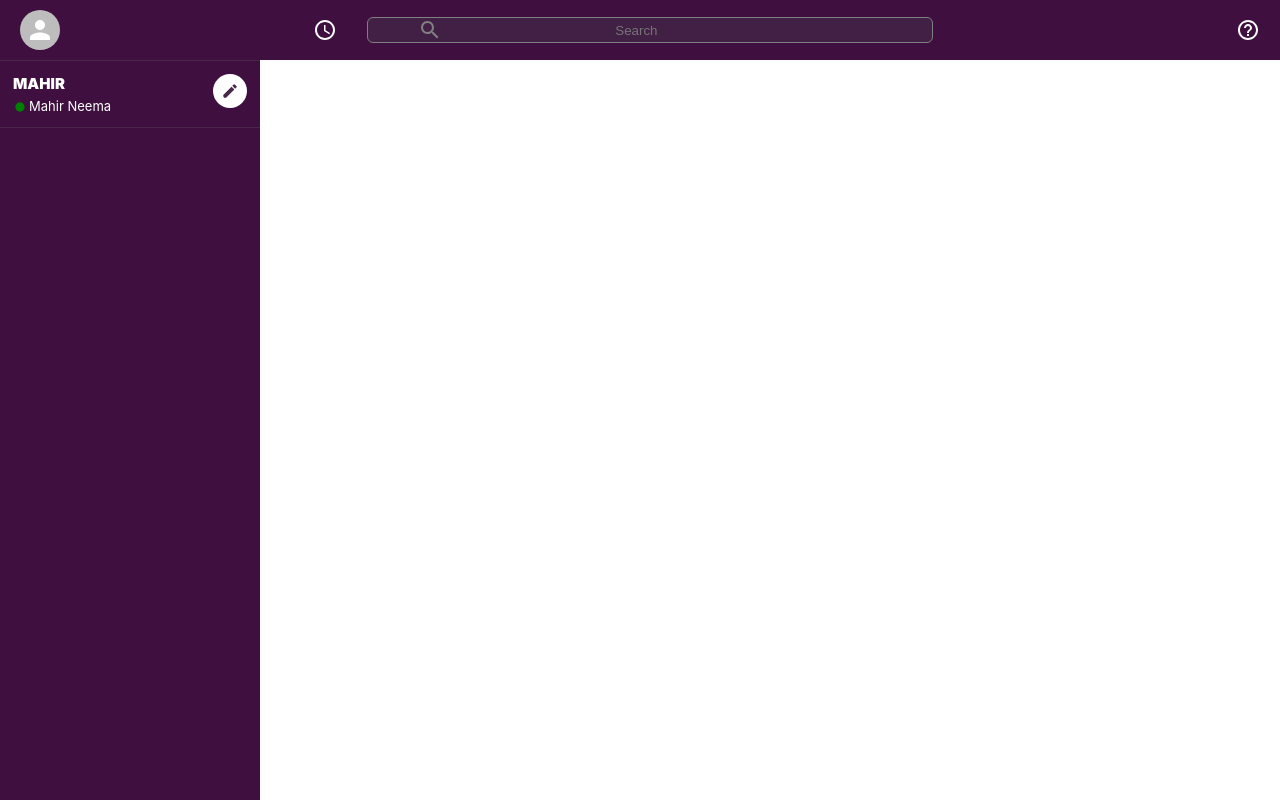
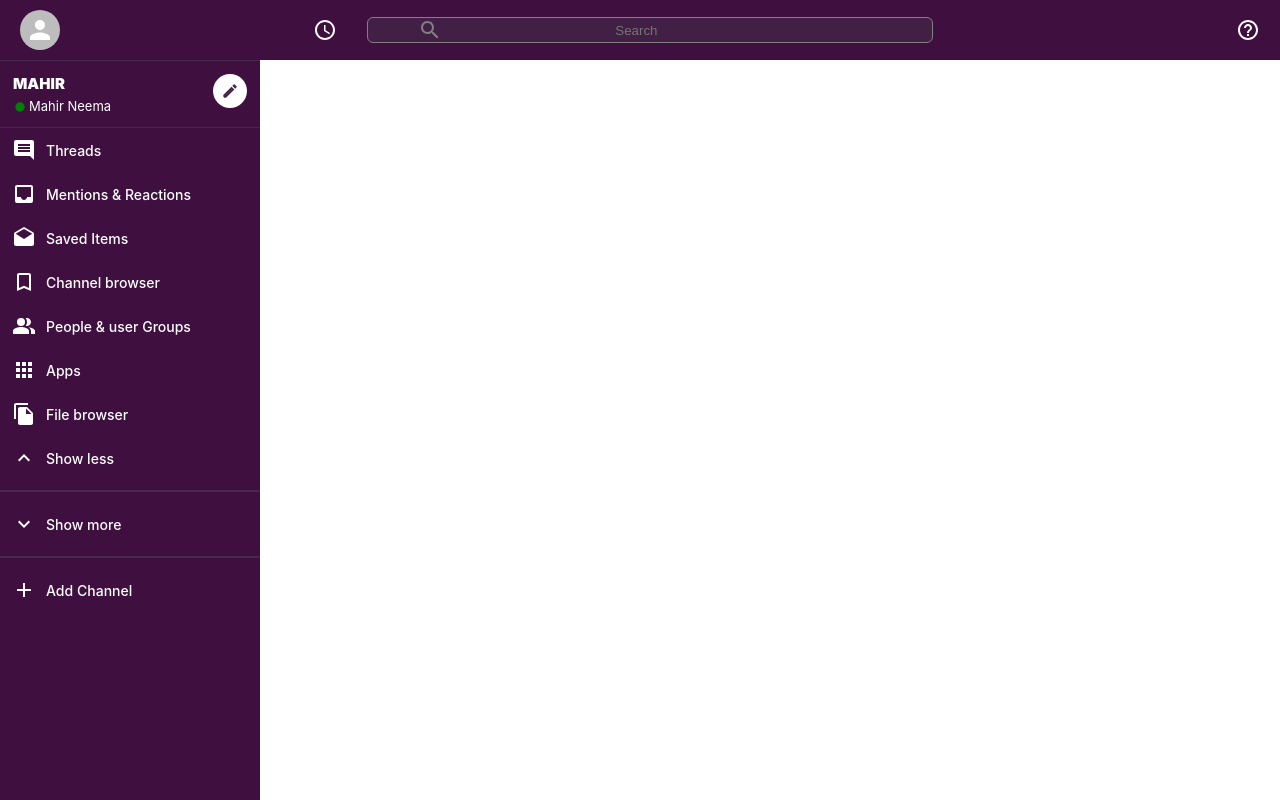
Before and after one commit to Mahir-Neema/slack_clone, a React (Create React App) app: page / in a window 1280 px wide. Built offline with nearby package versions, Linux system fonts and the light colour scheme.

Commit message:
sidebar almost done

```diff
--- a/src/components/Sidebar.js
+++ b/src/components/Sidebar.js
@@ -1,6 +1,7 @@
-import { Create, FiberManualRecord } from '@mui/icons-material';
+import { Add, Apps, BookmarkBorder, Create, Drafts, ExpandLess, ExpandMore, FiberManualRecord, FileCopy, Inbox, InsertComment, PeopleAlt } from '@mui/icons-material';
 import React from 'react'
 import { styled } from 'styled-components';
+import SidebarOptions from './SidebarOptions';
 
 function Sidebar() {
   return (
@@ -15,6 +16,21 @@
           </SidebarInfo>
           <Create/>
         </SidebarHeader>
+
+        <SidebarOptions Icon={InsertComment} title="Threads"/>
+        <SidebarOptions Icon={Inbox} title="Mentions & Reactions"/>
+        <SidebarOptions Icon={Drafts} title="Saved Items"/>
+        <SidebarOptions Icon={BookmarkBorder} title="Channel browser"/>
+        <SidebarOptions Icon={PeopleAlt} title="People & user Groups"/>
+        <SidebarOptions Icon={Apps} title="Apps"/>
+        <SidebarOptions Icon={FileCopy} title="File browser"/>
+        <SidebarOptions Icon={ExpandLess} title="Show less"/>
+
+        <hr/>
+        <SidebarOptions Icon={ExpandMore} title="Show more"/>
+        <hr/>
+        <SidebarOptions Icon={Add} addChannelOption title="Add Channel"/>
+
     </SidebarConatiner>
   )
 }
@@ -28,6 +44,12 @@
   border-top: 1px solid #49274b;
   max-width: 260px;
   margin-top:60px;
+
+  > hr{
+    margin-top: 10px;
+    margin-bottom: 10px;
+    border: 1px solid #49274b;
+  }
 `;
 
 const SidebarHeader = styled.div`
--- a/src/components/SidebarOptions.js
+++ b/src/components/SidebarOptions.js
@@ -1,10 +1,11 @@
 import React from 'react'
 import { styled } from 'styled-components'
 
-function SidebarOptions() {
+function SidebarOptions({Icon,title, addChannelOption}) {
   return (
     <SidebarOptionsContainer>
-
+        {Icon && <Icon fontsize="small" style={{padding: 10}}/>}
+        {Icon ? (<h3>{title}</h3>):(<SidebarOptionChannel> <span>#</span>{title} </SidebarOptionChannel>)}
     </SidebarOptionsContainer>
   )
 }
@@ -12,5 +13,25 @@
 export default SidebarOptions
 
 const SidebarOptionsContainer = styled.div`
+    display: flex;
+    font-size: 12px;
+    align-items: center;
+    padding-left: 2px;
+    cursor: pointer;
 
+    :hover{
+        opacity: 0.9;
+        background-color: #340e36;
+    }
+
+    > h3{
+        font-weight: 500;
+    }
+
+    > h3 > span{
+        padding: 15px;
+    }
 `;
+
+const SidebarOptionChannel = styled.div`
+`;
```
